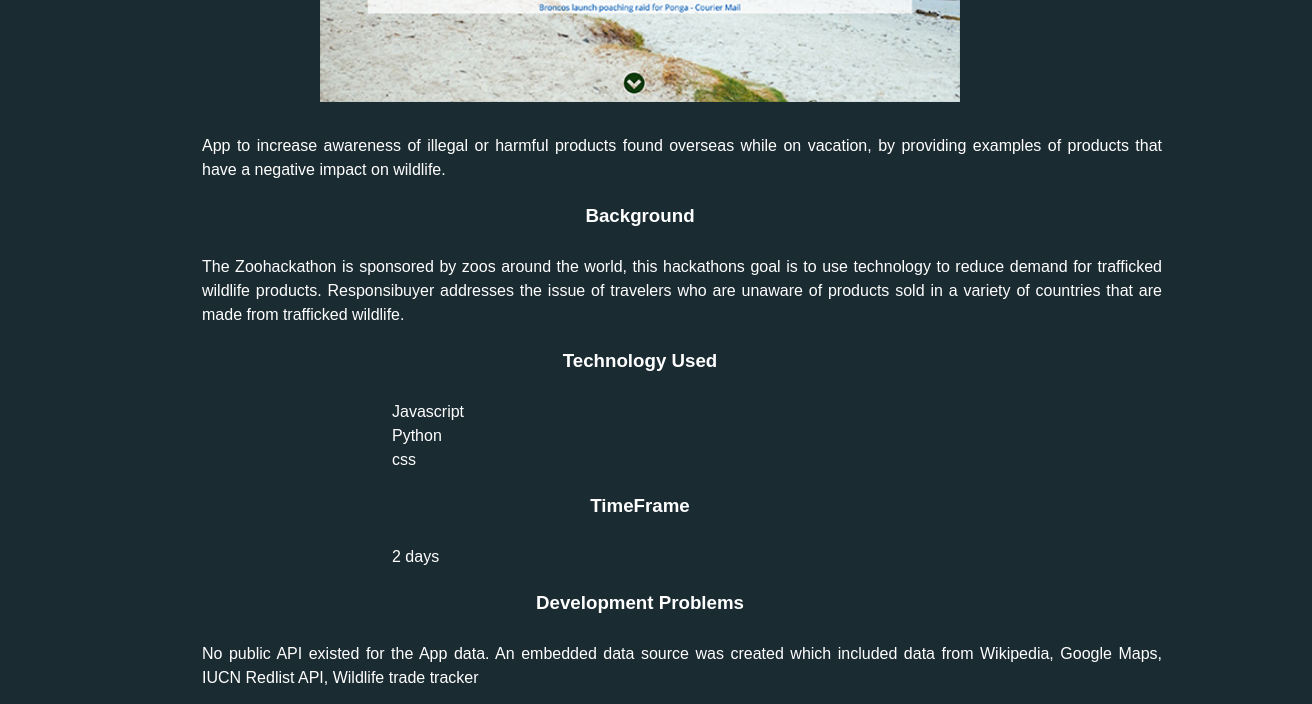
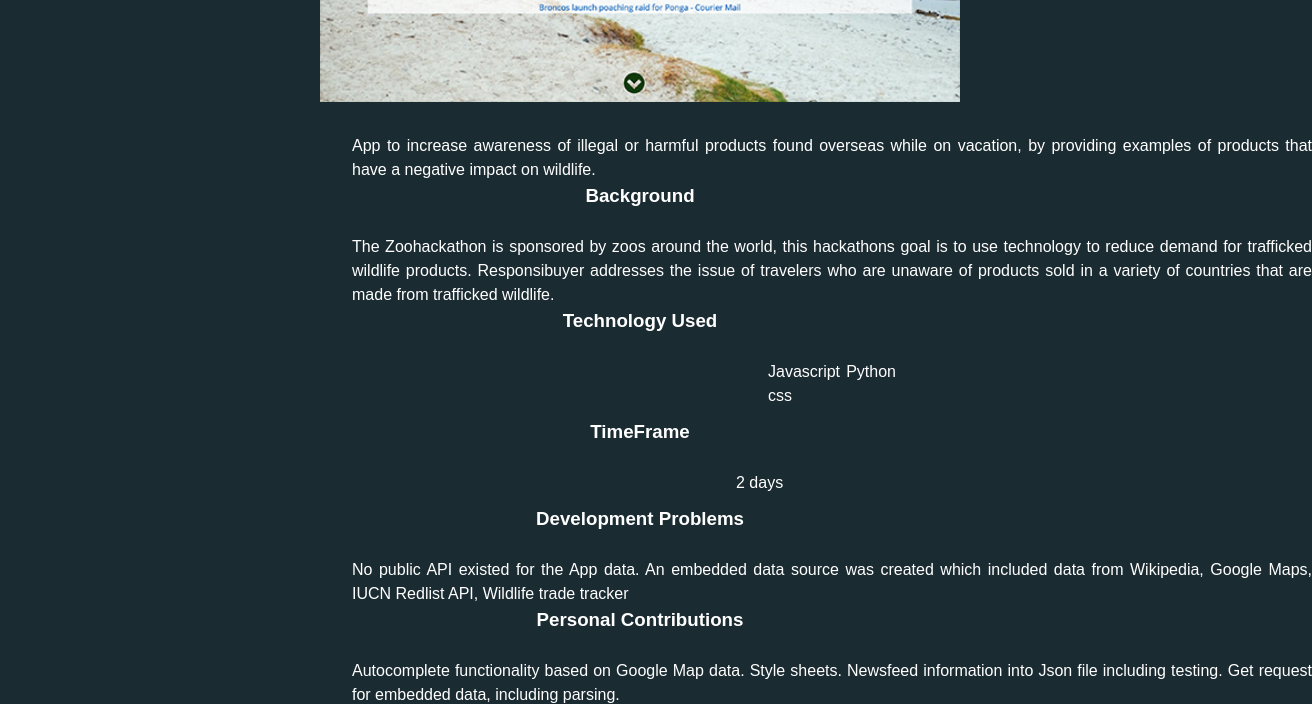
Before and after one commit to bonecrushereb/portfolio, a website: page index.html in a window 1280 px wide. Shown: the part 800-1504 px from the top of the page, 1312 px wide, since content can reach past the window. Drawn offline with nearby package versions, Linux system fonts and the light colour scheme; a script that the page names is missing; files whose address does not match are found by name.

Commit message:
centered techused and timeframe

```diff
--- a/index.html
+++ b/index.html
@@ -25,9 +25,9 @@
           <h3>Background</h3>
           <p>{{background}}</p>
           <h3>Technology Used</h3>
-          <p class="specP">{{techused}}</p>
+          <p class="techused">{{techused}}</p>
           <h3>TimeFrame</h3>
-          <p class="specP">{{timeframe}}</p>
+          <p class="timeframe">{{timeframe}}</p>
           <h3>Development Problems</h3>
           <p>{{problems}}</p>
           <h3>Personal Contributions</h3>
--- a/styles/base.css
+++ b/styles/base.css
@@ -44,11 +44,18 @@ p {
 
 div p {
   text-align: justify;
-  display: flex;
-  flex-wrap: wrap;
-  width: 95%;
-  margin-left: 10px;
-  margin-top: 25px;
+  margin: 0 auto;
+  width: 75%;
+}
+
+.techused {
+  margin-bottom: 10px;
+  width: 10%;
+}
+
+.timeframe {
+  margin-bottom: 10px;
+  width: 15%;
 }
 
 address {
--- a/styles/modules.css
+++ b/styles/modules.css
@@ -90,12 +90,8 @@ section div {
 }
 
 action p {
+  margin: 0 auto; !important
   margin-bottom: 20px;
-}
-
-.specP {
-  width: 75px;
-  margin-left: 200px;
 }
 
 .main-footer, .push {
```
